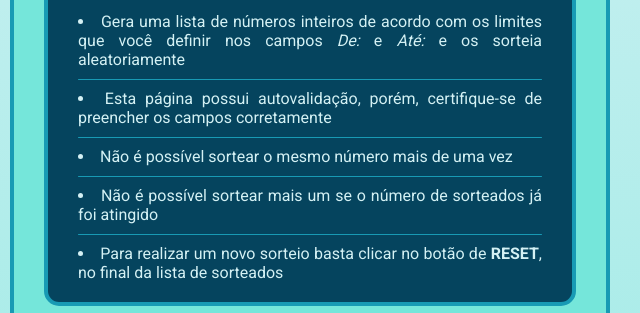
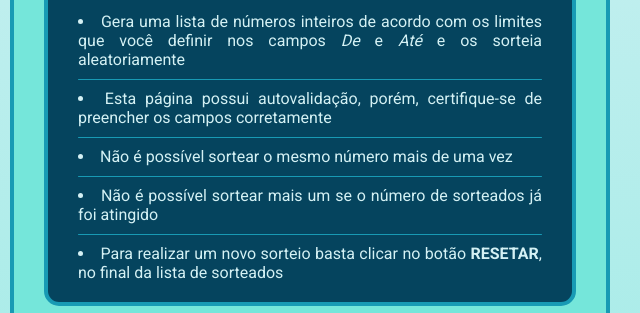
Before and after one commit to moisesggomes/sorteador, a plain HTML site: page index.html in a window 1280 px wide. Both pictures are taken after a click on the icon 640 px from the left and 352 px from the top of the page. Shown: the part 379-692 px from the top of the page, 330-970 px from the left. Drawn offline with Linux system fonts and the light colour scheme.

Commit message:
Fix instructions

```diff
--- a/index.html
+++ b/index.html
@@ -24,7 +24,7 @@
                 ><path d="M24.2 35.65Q25 35.65 25.55 35.1Q26.1 34.55 26.1 33.75Q26.1 32.95 25.55 32.4Q25 31.85 24.2 31.85Q23.4 31.85 22.85 32.4Q22.3 32.95 22.3 33.75Q22.3 34.55 22.85 35.1Q23.4 35.65 24.2 35.65ZM22.45 28.35H25.4Q25.4 27.05 25.725 25.975Q26.05 24.9 27.75 23.5Q29.3 22.2 29.95 20.95Q30.6 19.7 30.6 18.2Q30.6 15.55 28.875 13.95Q27.15 12.35 24.3 12.35Q21.85 12.35 19.975 13.575Q18.1 14.8 17.25 16.95L19.9 17.95Q20.45 16.55 21.55 15.775Q22.65 15 24.15 15Q25.85 15 26.9 15.925Q27.95 16.85 27.95 18.3Q27.95 19.4 27.3 20.375Q26.65 21.35 25.4 22.4Q23.9 23.7 23.175 24.975Q22.45 26.25 22.45 28.35ZM24 44Q19.8 44 16.15 42.475Q12.5 40.95 9.8 38.25Q7.1 35.55 5.55 31.9Q4 28.25 4 24Q4 19.8 5.55 16.15Q7.1 12.5 9.8 9.8Q12.5 7.1 16.15 5.55Q19.8 4 24 4Q28.15 4 31.8 5.55Q35.45 7.1 38.15 9.8Q40.85 12.5 42.425 16.15Q44 19.8 44 24Q44 28.25 42.425 31.9Q40.85 35.55 38.15 38.25Q35.45 40.95 31.8 42.475Q28.15 44 24 44ZM24 23.45Q24 23.45 24 23.45Q24 23.45 24 23.45Q24 23.45 24 23.45Q24 23.45 24 23.45Q24 23.45 24 23.45Q24 23.45 24 23.45Q24 23.45 24 23.45Q24 23.45 24 23.45ZM24 41Q31.05 41 36.025 36Q41 31 41 24Q41 17 36.025 12Q31.05 7 24 7Q16.85 7 11.925 12Q7 17 7 24Q7 31 11.925 36Q16.85 41 24 41Z" fill="#FFFFFF"/></svg>
                 <ul id="hints" class="">
                     <li>
-                        Gera uma lista de números inteiros de acordo com os limites que você definir nos campos <em>De:</em> e <em>Até:</em> e os sorteia aleatoriamente
+                        Gera uma lista de números inteiros de acordo com os limites que você definir nos campos <em>De</em> e <em>Até</em> e os sorteia aleatoriamente
                     </li>
                     <li>
                         Esta página possui autovalidação, porém, certifique-se de preencher os campos corretamente
@@ -36,7 +36,7 @@
                         Não é possível sortear mais um se o número de sorteados já foi atingido
                     </li>
                     <li>
-                        Para realizar um novo sorteio basta clicar no botão de <a href="#reset">RESET</a>, no final da lista de sorteados
+                        Para realizar um novo sorteio basta clicar no botão <a href="#reset">RESETAR</a>, no final da lista de sorteados
                     </li>
                 </ul>
             </div>
```
